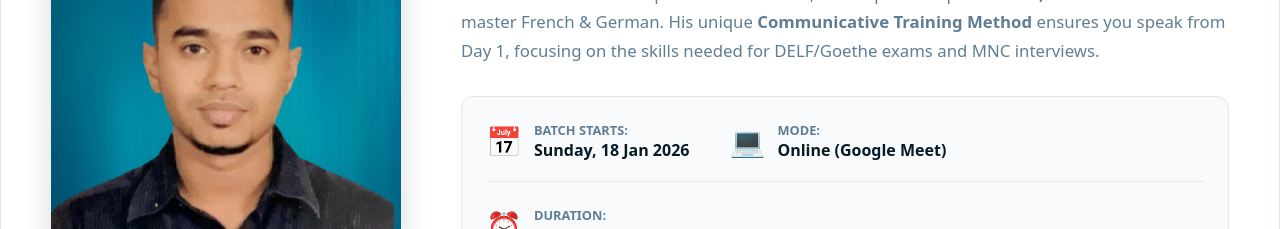
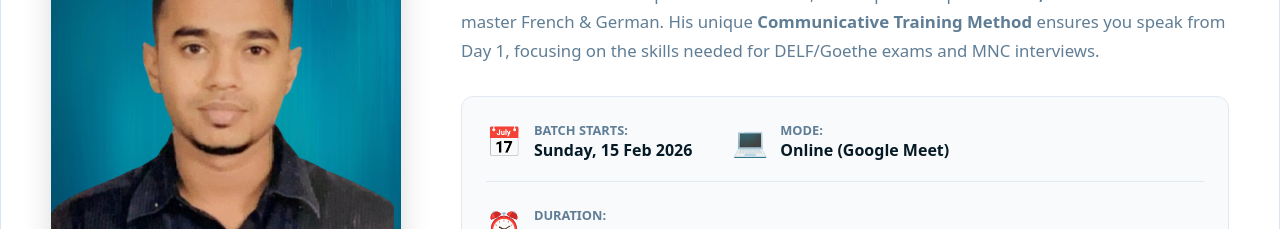
Before and after one commit to tulasidhasan/ISML-Landing-Page, a React (Vite) app in the folder test-react/: page / in a window 1280 px wide. Shown: the part 880-1109 px from the top of the page. Built offline with nearby package versions, Linux system fonts and the light colour scheme.

Commit message:
Frontend change

```diff
--- a/test-react/src/components/Mentor.jsx
+++ b/test-react/src/components/Mentor.jsx
@@ -46,7 +46,7 @@ export default function Mentor({ onEnroll }) {
                 <span className="icon">📅</span>
                 <div>
                   <strong>Batch Starts:</strong>
-                  <span>Sunday, 18 Jan 2026</span>
+                  <span>Sunday, 15 Feb 2026</span>
                 </div>
               </div>
               <div className="session-detail">
```
